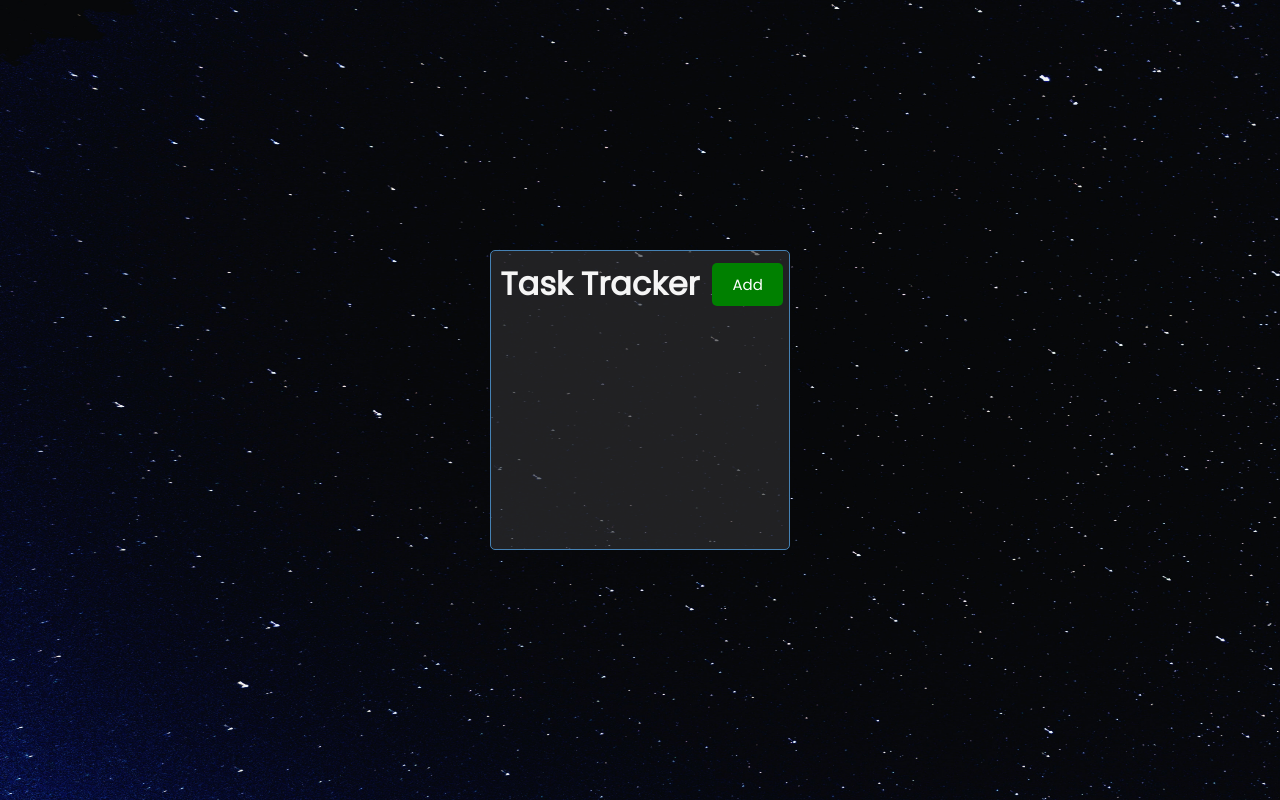
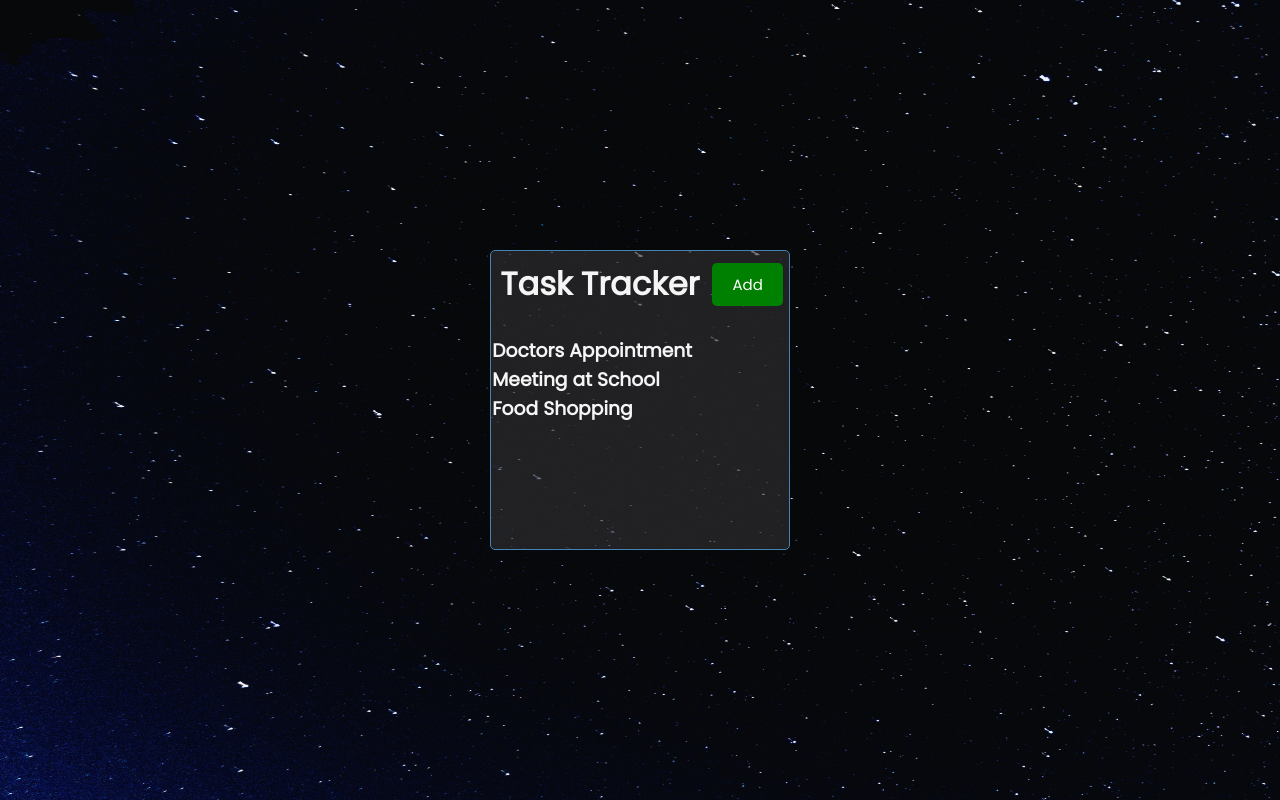
Before and after one commit to dbybanez/react-task-tracker, a React (Create React App) app: page / in a window 1280 px wide. Built offline with nearby package versions, Linux system fonts and the light colour scheme.

Commit message:
display items from Task component

```diff
--- a/src/App.js
+++ b/src/App.js
@@ -1,11 +1,14 @@
 // import React from 'react'
 import Header from './components/Header'
+import Tasks from './components/Tasks'
+
 
 function App() {
 
   return (
     <div className="container">
       <Header title='Task Tracker'/>
+      <Tasks />
     </div>
   );
 }
--- a/src/components/Tasks.js
+++ b/src/components/Tasks.js
@@ -25,7 +25,7 @@
   return (
     <Fragment>
       {tasks.map((task) => (
-        <h3>{task.text}</h3>
+        <h3 key={task.id}>{task.text}</h3>
       ))}
     </Fragment>
   )
```
